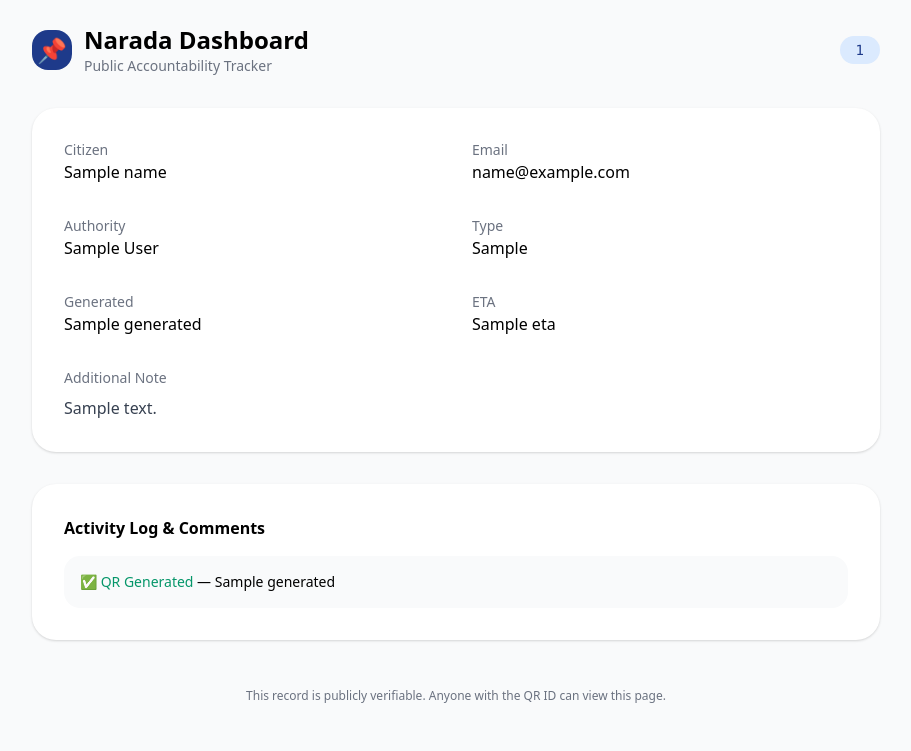
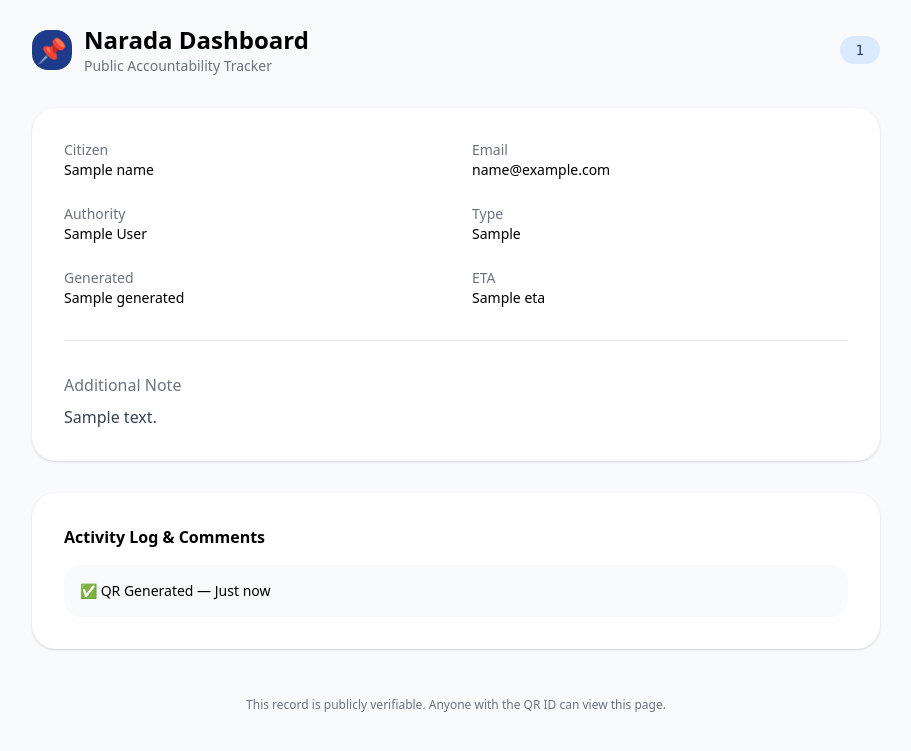
Before and after one commit to ashishjnaik/jagdishwaram-office, a Flask app: template templates/qr_dashboard.html in a window 1280 px wide. Shown: the top 751 px of the page, without its empty margins (184-1095 px from the left). Run offline with Flask 3, Linux system fonts and the light colour scheme; the template is opened without the code that fills it: most values are stand-ins (such as "Sample title", 1, 10 or a date in 2020).

Commit message:
Update qr_dashboard.html
Narada QR Deployment

```diff
--- a/templates/qr_dashboard.html
+++ b/templates/qr_dashboard.html
@@ -20,47 +20,25 @@
   </div>
 
   <div class="bg-white rounded-3xl shadow p-8">
-    <div class="grid grid-cols-2 gap-8">
-      <div>
-        <p class="text-sm text-gray-500">Citizen</p>
-        <p class="font-medium">{{ name or 'Ashish Jagdish Naik' }}</p>
-      </div>
-      <div>
-        <p class="text-sm text-gray-500">Email</p>
-        <p class="font-medium">{{ email or 'ashish.j.naik@gmail.com' }}</p>
-      </div>
-      <div>
-        <p class="text-sm text-gray-500">Authority</p>
-        <p class="font-medium">{{ authority or 'BTR' }}</p>
-      </div>
-      <div>
-        <p class="text-sm text-gray-500">Type</p>
-        <p class="font-medium">{{ sub_type or 'GRV' }}</p>
-      </div>
-      <div>
-        <p class="text-sm text-gray-500">Generated</p>
-        <p class="font-medium">{{ generated or 'Today' }}</p>
-      </div>
-      <div>
-        <p class="text-sm text-gray-500">ETA</p>
-        <p class="font-medium">{{ eta or '04/23/2026' }}</p>
-      </div>
+    <div class="grid grid-cols-2 gap-x-8 gap-y-6 text-sm">
+      <div><span class="text-gray-500">Citizen</span><br><span class="font-medium">{{ name }}</span></div>
+      <div><span class="text-gray-500">Email</span><br><span class="font-medium">{{ email }}</span></div>
+      <div><span class="text-gray-500">Authority</span><br><span class="font-medium">{{ authority }}</span></div>
+      <div><span class="text-gray-500">Type</span><br><span class="font-medium">{{ sub_type }}</span></div>
+      <div><span class="text-gray-500">Generated</span><br><span class="font-medium">{{ generated }}</span></div>
+      <div><span class="text-gray-500">ETA</span><br><span class="font-medium">{{ eta }}</span></div>
     </div>
 
-    <div class="mt-8">
-      <p class="text-sm text-gray-500 mb-2">Additional Note</p>
-      <p class="text-gray-700">{{ note or 'No note provided' }}</p>
+    <div class="mt-8 border-t pt-8">
+      <span class="text-gray-500">Additional Note</span>
+      <p class="mt-2 text-gray-700">{{ note }}</p>
     </div>
   </div>
 
-  <!-- Activity Log -->
   <div class="mt-8 bg-white rounded-3xl shadow p-8">
     <h3 class="font-semibold mb-4">Activity Log & Comments</h3>
-    <div class="space-y-4">
-      <!-- Real logs will appear here once Sheets is enabled -->
-      <div class="bg-gray-50 p-4 rounded-2xl text-sm">
-        <span class="text-green-600">✅ QR Generated</span> — {{ generated or 'Just now' }}
-      </div>
+    <div class="bg-gray-50 p-4 rounded-2xl text-sm">
+      ✅ QR Generated — Just now
     </div>
   </div>
 
```
